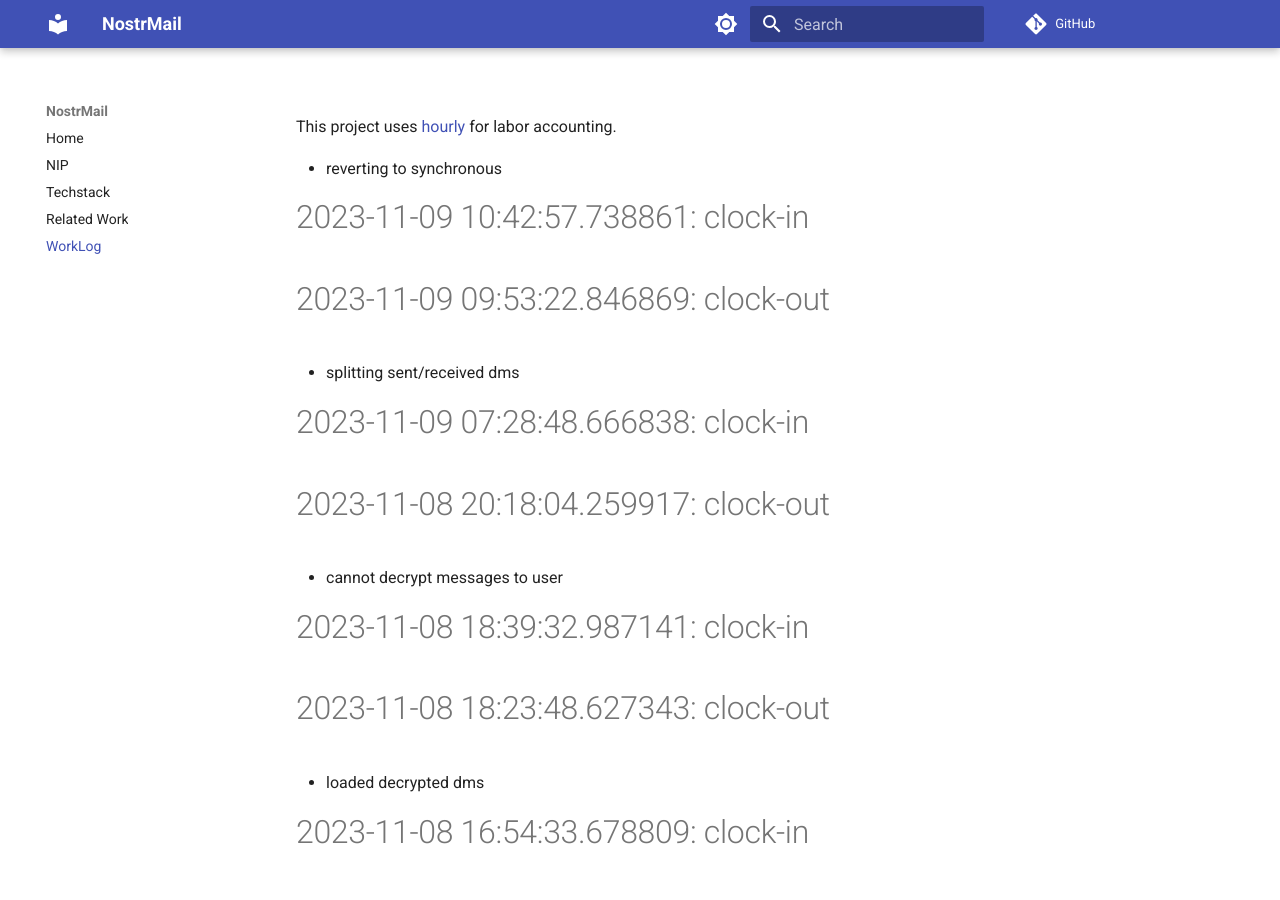
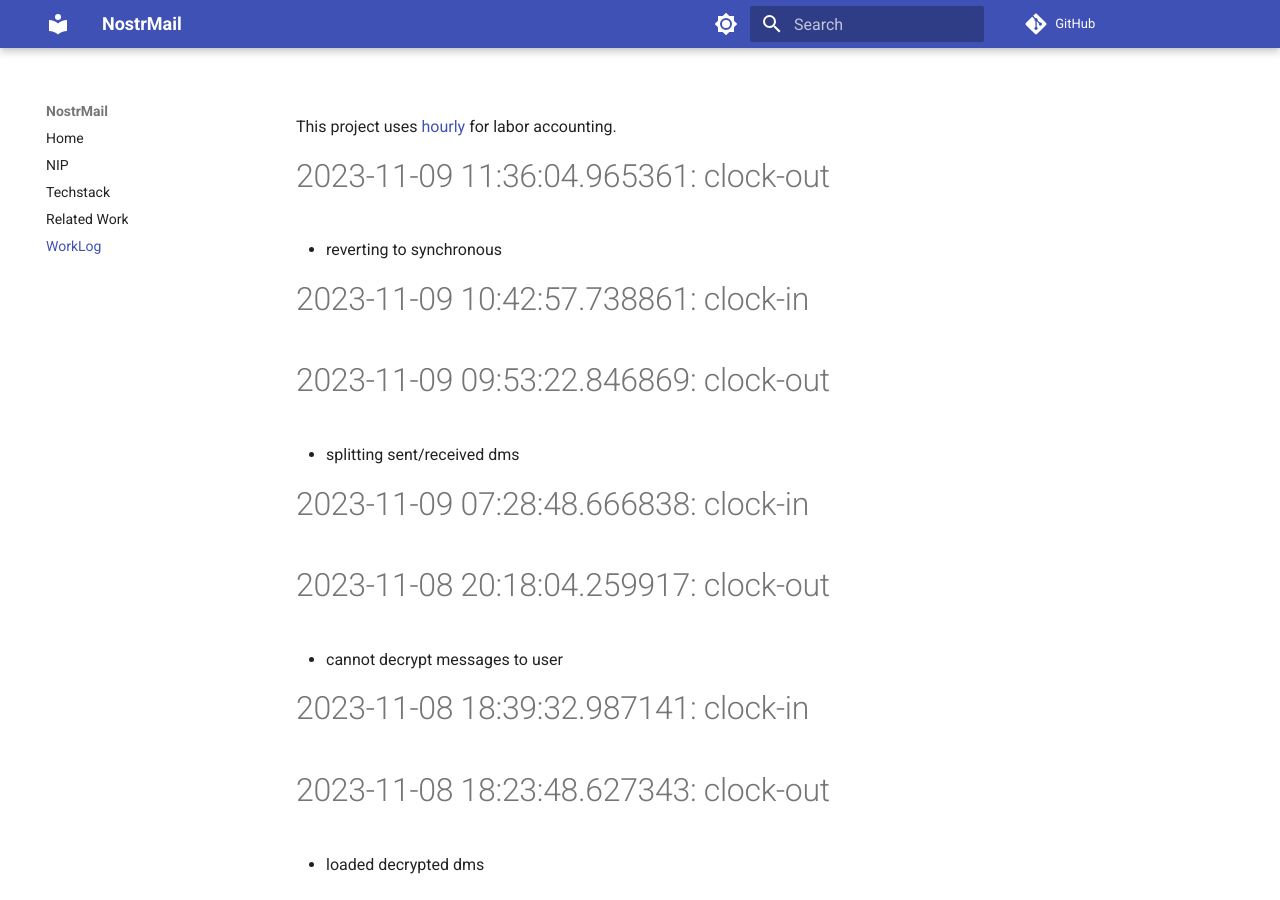
Before and after one commit to asherp/nostr-mail, an MkDocs documentation site: the page built from docs/WorkLog.md, in a window 1280 px wide and 900 px high. Built offline with MkDocs 1.6.1 and Material for MkDocs 9.7.7, drawn with Linux system fonts in a browser that asks for light colours; comment, search, counter and statistics services are not loaded.

Commit message:
clock-out

```diff
--- a/WorkLog.md
+++ b/WorkLog.md
@@ -1,3 +1,5 @@
+# 2023-11-09 11:36:04.965361: clock-out
+
 * reverting to synchronous
 
 # 2023-11-09 10:42:57.738861: clock-in
```
